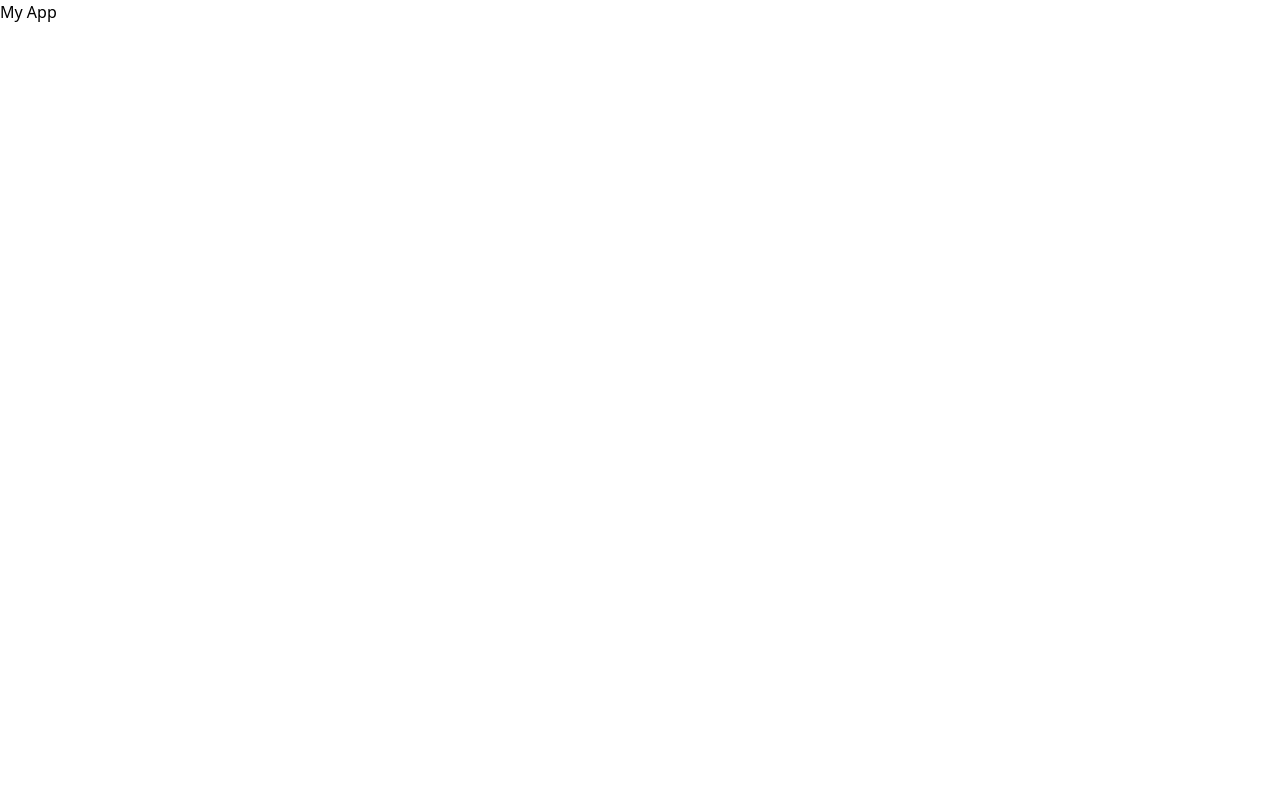
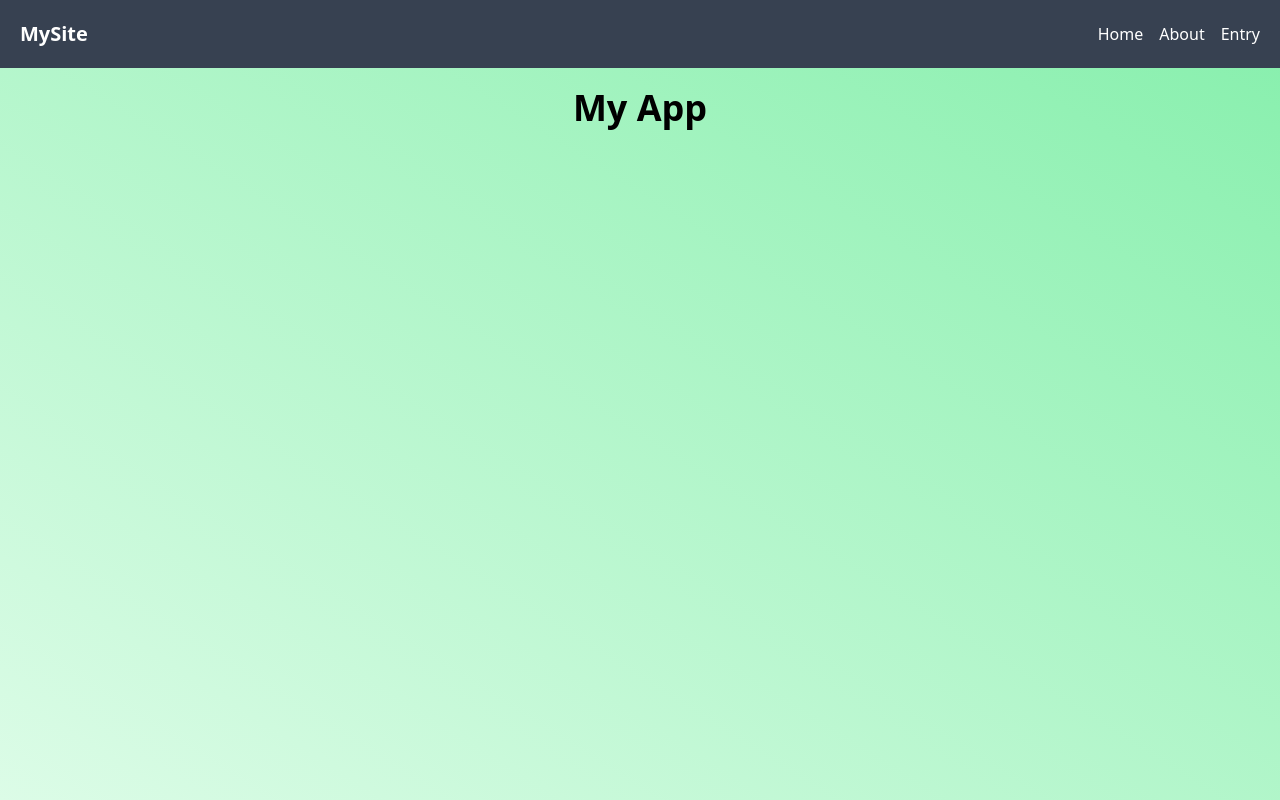
Before and after one commit to Lukefrotts227/astro-fastapi-andmore, an Astro site in the folder my-app/: page / in a window 1280 px wide. Built offline with nearby package versions, Linux system fonts and the light colour scheme; Astro itself is replaced by a stand-in of ours.

Commit message:
more of the navbar

```diff
--- a/my-app/src/components/astro/navbar.astro
+++ b/my-app/src/components/astro/navbar.astro
@@ -0,0 +1,21 @@
+---
+const links = [
+    {href: '/', text: 'Home'},
+    {href: '/about', text: 'About'},
+    {href: '/entry', text: 'Entry'},
+]
+---
+
+
+<nav class="bg-gray-700 text-white p-5">
+    <div class="container mx-auto flex items-center justify-between">
+        <a href="/" class="text-xl font-semibold cursor-pointer">MySite</a>
+        <ul class="flex space-x-4">
+            {links.map(link => (
+                <li>
+                    <a href={link.href} class="hover:text-gray-300 cursor-pointer">{link.text}</a>
+                </li>
+            ))}
+        </ul>
+    </div>
+</nav>
--- a/my-app/src/layouts/index.astro
+++ b/my-app/src/layouts/index.astro
@@ -13,11 +13,11 @@ const { title } = Astro.props;
 		<meta charset="UTF-8" />
 		<meta name="description" content="Astro description" />
 		<meta name="viewport" content="width=device-width" />
-		<link rel="icon" type="image/svg+xml" href="/myCatPixel.jpg" />
+		<link rel="icon" type="image/svg+xml" href="/favicon.svg" />
 		<meta name="generator" content={Astro.generator} />
 		<title>{title}</title>
 	</head>
-	<body>
+	<body class="min-h-screen bg-gradient-to-tr from-green-100 to-green-300" >
 		<slot />
 	</body>
 </html>
--- a/my-app/src/pages/index.astro
+++ b/my-app/src/pages/index.astro
@@ -1,8 +1,10 @@
 ---
 import Layout from '../layouts/index.astro';
+import Navbar from '../components/astro/navbar.astro';
 ---
 
 <Layout title={"My App"}>
-	<h1>My App</h1>
+	<Navbar />
+	<h1 class="text-center text-4xl font-extrabold pt-5">My App</h1>
 
 </Layout>
```
Also changed, not shown: my-app/src/pages/about.astro (added), my-app/src/pages/entry.astro (added).
